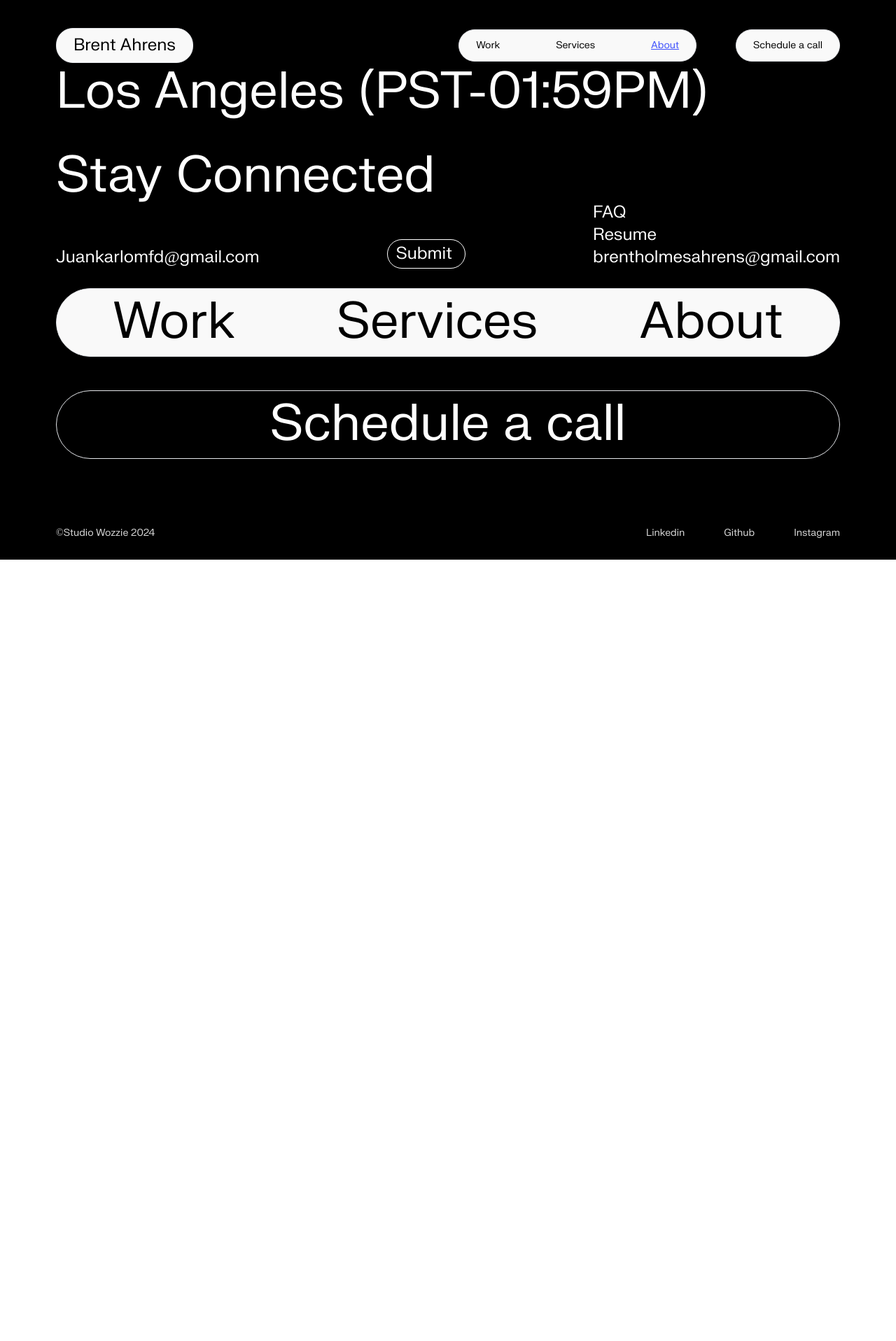
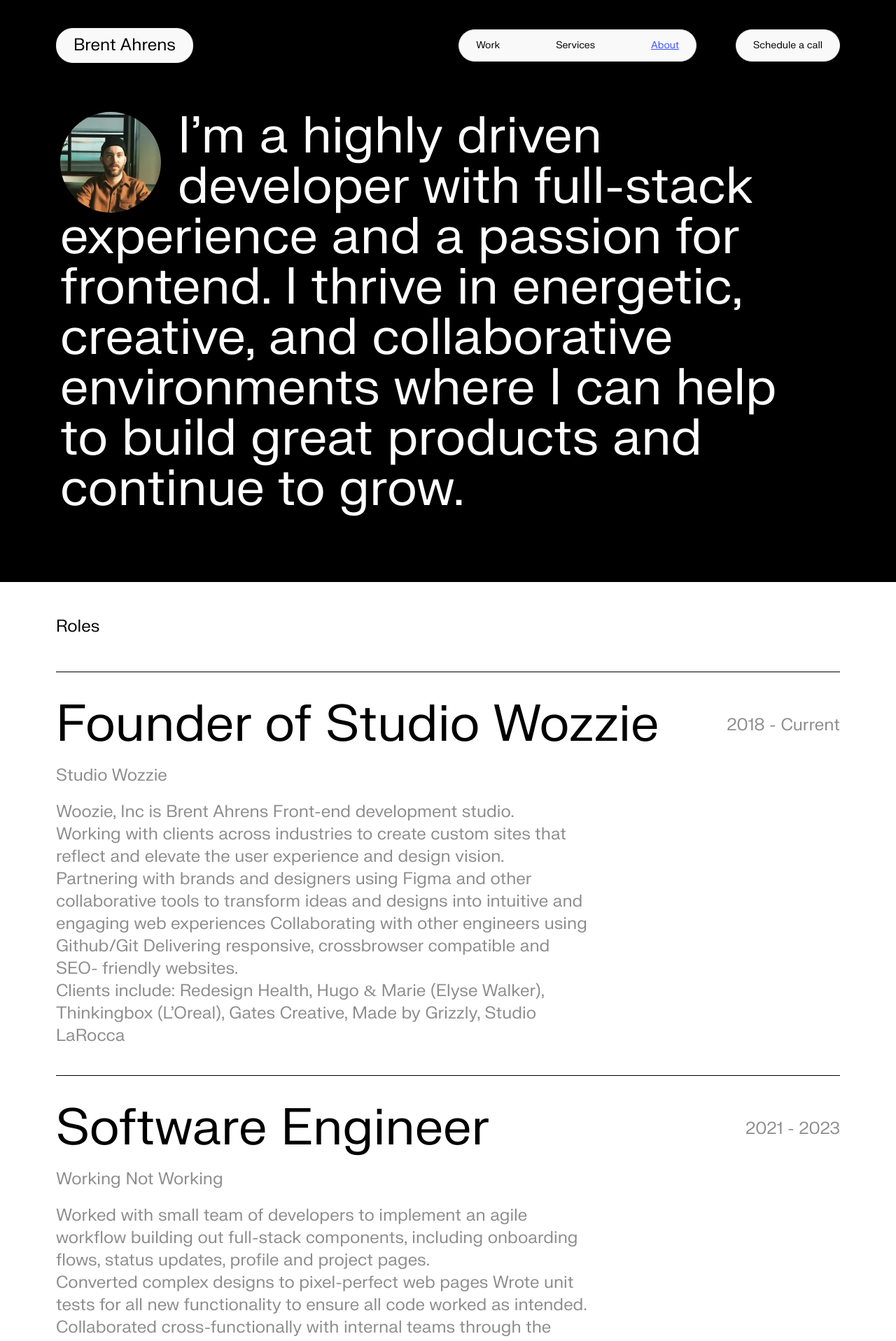
Before and after one commit to brentahrens1/brent-ahrens-portfolio-2024, a React (Create React App) app: page /about in a window 1280 px wide. Shown: the top 1917 px of the page at 70% size. Before the commit the page ends 800 px from the top, so only its background shows below. Built offline with nearby package versions, Linux system fonts and the light colour scheme.

Commit message:
add scroll to top function

```diff
--- a/src/App.tsx
+++ b/src/App.tsx
@@ -5,6 +5,7 @@ import Home from './components/pages/home';
 import Work from './components/pages/work';
 import CaseStudy from './components/pages/case-studies/CaseStudy';
 import Services from './components/pages/services';
+import About from './components/pages/about';
 import { Routes, Route } from "react-router-dom";
 
 function App() {
@@ -16,6 +17,7 @@ function App() {
         <Route path="/work" element={<Work />} />
         <Route path="/casestudy/:slug" element={<CaseStudy />} />
         <Route path="/services" element={<Services />} />
+        <Route path="/about" element={<About />} />
       </Routes>
       <Footer />
     </div>
--- /dev/null
+++ b/src/components/blocks/buttons/general-button.tsx
@@ -0,0 +1,14 @@
+type generalButtonProps = {
+  text: string,
+  url?: string
+}
+
+const GeneralButton = ({ text, url }: generalButtonProps) => {
+  return (
+    <div>
+
+    </div>
+  );
+};
+
+export default GeneralButton;
--- /dev/null
+++ b/src/components/pages/about.tsx
@@ -0,0 +1,41 @@
+import { workExperience } from "../../utils/work-experience";
+
+import profilePic from "../../assets/profile-pic.png";
+
+const About = () => {
+  return (
+    <div className="bg-black pt-40 flex justify-center items-center flex-col">
+      <div className="px-20 pb-24 bg-black after:clear-both after:table">
+        <div className="overflow-hidden h-36 w-36 rounded-full shrink-0 float-left mr-6">
+          <img className="w-full h-full object-cover" src={profilePic} alt="Brent Ahrens | Profile Pic" />
+        </div>
+        <p className="text-white text-7xl max-w-[1108px]">
+          I'm a highly driven developer with full-stack experience and a passion for frontend.
+          I thrive in energetic, creative, and collaborative environments where I can help to build great
+          products and continue to grow.
+        </p>
+      </div>
+      <div className="px-20 bg-white w-full">
+        <p className="text-2xl mb-12 pt-12">Roles</p>
+        {
+          workExperience.map(experience => {
+            return (
+              <div key={experience.title} className="py-10 border-t border-black">
+                <div className="flex items-center justify-between">
+                  <h1 className="text-7xl">{experience.title}</h1>
+                  <p className="text-2xl text-projectSubText">{experience.years}</p>
+                </div>
+                <p className="text-2xl text-projectSubText mt-5">{experience.company}</p>
+                <div className="text-2xl text-projectSubText mt-5 max-w-3xl">
+                  {experience.description}
+                </div>
+              </div>
+            )
+          })
+        }
+      </div>
+    </div>
+  );
+};
+
+export default About;
--- a/src/components/pages/services.tsx
+++ b/src/components/pages/services.tsx
@@ -1,9 +1,11 @@
 import ServicesSection from "../sections/services";
+import Faq from "../sections/faq";
 
 const Services = () => {
   return (
     <div className="pt-52 bg-black">
       <ServicesSection />
+      <Faq />
     </div>
   );
 };
--- a/src/components/partials/footer/footer.tsx
+++ b/src/components/partials/footer/footer.tsx
@@ -1,3 +1,5 @@
+import { Link } from "react-router-dom";
+
 const Footer = () => {
   return (
     <footer className="h-screen w-full bg-black px-20 pt-24 pb-10 flex items-center justify-center">
@@ -18,16 +20,16 @@ const Footer = () => {
           </div>
         </div>
         <div>
-          <div className="flex items-center justify-between gap-20 py-3 border rounded-full px-20 bg-offwhite cursor-pointer">
-            <div>
+          <div className="flex items-center justify-between gap-20 border rounded-full px-20 bg-offwhite cursor-pointer">
+            <Link to="/work" className="py-3">
               <p className="text-7xl text-black">Work</p>
-            </div>
-            <div>
+            </Link>
+            <Link to="/services" className="py-3">
               <p className="text-7xl text-black">Services</p>
-            </div>
-            <div>
+            </Link>
+            <Link to="/about" className="py-3">
               <p className="text-7xl text-black">About</p>
-            </div>
+            </Link>
           </div>
           <div className="flex justify-center items-center gap-20 py-3 border-cta rounded-full px-20 bg-black cursor-pointer mt-12">
             <div className="text-center">
@@ -39,9 +41,8 @@ const Footer = () => {
               <p className="text-sm text-lightgray">©Studio Wozzie 2024</p>
             </div>
             <div className="flex items-center gap-14">
-              <p className="text-sm text-lightgray">Linkedin</p>
-              <p className="text-sm text-lightgray">Github</p>
-              <p className="text-sm text-lightgray">Instagram</p>
+              <Link to="https://www.linkedin.com/in/brenthahrens/" target="_blank" className="text-sm text-lightgray">Linkedin</Link>
+              <Link to="https://github.com/brentahrens1" className="text-sm text-lightgray">Github</Link>
             </div>
           </div>
         </div>
--- /dev/null
+++ b/src/components/sections/faq.tsx
@@ -0,0 +1,58 @@
+import { useState } from "react";
+import { faq } from "../../utils/faq";
+
+const Faq = () => {
+  const [isQuestionClicked, setIsQuestionClicked] = useState<boolean>(false);
+  const [indexClicked, setIndexClicked] = useState<number | null>(null);
+
+  return (
+    <div className="bg-white py-20 px-20 flex flex-col gap-24">
+      {
+        faq.map((question, id) => {
+          return (
+            <div key={id}>
+              <p className="text-2xl m-6">{question.title}</p>
+              <div className="flex items-center gap-6">
+                {
+                  question.question.map((q, id) => {
+                    return (
+                      <div
+                        onClick={() => setIsQuestionClicked(!isQuestionClicked)}
+                        key={id}
+                        className={`px-6 py-3 border drop-shadow-button rounded-full cursor-pointer
+                          transition-all duration-200 ease-in-out hover:underline
+                          ${isQuestionClicked ? 'bg-nightblue text-white hover:text-white' : 'bg-offwhite text-black hover:text-nightblue'}`}
+                      >
+                        <p className="text-2xl">{q}</p>
+                      </div>
+                    )
+                  })
+                }
+              </div>
+              <div className="items-center bg-black hidden">
+                {
+                  question.answers.map((a, id) => {
+                    return (
+                      <div
+                        key={id}
+                        className="px-6 py-3 transition-all duration-200 ease-in-out hover:text-nightblue hover:underline">
+                        {
+                          id === indexClicked ?
+                          <p className="text-2xl text-white">{a}</p>
+                          :
+                          null
+                        }
+                      </div>
+                    )
+                  })
+                }
+              </div>
+            </div>
+          )
+        })
+      }
+    </div>
+  );
+};
+
+export default Faq;
--- a/src/components/sections/site-header.tsx
+++ b/src/components/sections/site-header.tsx
@@ -1,19 +1,23 @@
+import { Link } from "react-router-dom";
+
 const SiteHeader = () => {
   return (
     <div className="w-full flex items-center justify-center h-screen px-20">
       <p className="text-7xl leading-86 text-left w-full">
         Front-End developer, living<br/> in Los Angeles (PST-01:59PM)<br/> creating and build functional<br/>
-        <span
+        <Link
+          to="/work"
           className="border drop-shadow-button rounded-full px-7 py-1 mr-6 transition-all duration-200
           ease-in-out hover:text-nightblue hover:underline bg-offwhite cursor-pointer">
           websites
-        </span>
+        </Link>
         with trusted
-        <span
+        <Link
+          to="/services"
           className="border drop-shadow-button rounded-full px-7 py-1 mx-6 bg-offwhite cursor-pointer
           transition-all duration-200 ease-in-out hover:text-nightblue hover:underline">
           Services
-        </span>
+        </Link>
       </p>
     </div>
   );
--- a/src/index.tsx
+++ b/src/index.tsx
@@ -1,9 +1,20 @@
 import React from 'react';
+import { useEffect } from 'react';
 import ReactDOM from 'react-dom/client';
 import './index.css';
 import App from './App';
 import reportWebVitals from './reportWebVitals';
-import { BrowserRouter } from 'react-router-dom';
+import { BrowserRouter, useLocation } from 'react-router-dom';
+
+function ScrollToTop() {
+  const location = useLocation();
+
+  useEffect(() => {
+      window.scrollTo(0, 0);
+  }, [location]);
+
+  return null;
+}
 
 const root = ReactDOM.createRoot(
   document.getElementById('root') as HTMLElement
@@ -11,6 +22,7 @@ const root = ReactDOM.createRoot(
 root.render(
   <React.StrictMode>
     <BrowserRouter>
+      <ScrollToTop />
       <App />
     </BrowserRouter>
   </React.StrictMode>
--- /dev/null
+++ b/src/utils/faq.js
@@ -0,0 +1,17 @@
+export const faq = [
+  {
+    title: "general",
+    question: ["Who is Brent Ahrens?", "How is he different?", "What unique about his approach?"],
+    answers: ["Who is Brent Ahrens answer", "How is he different answer", "What unique about his approach answer"]
+  },
+  {
+    title: "Finance",
+    question: ["Typical costs for project-based development?"],
+    answers: ["Typical costs for project-based development answer"]
+  },
+  {
+    title: "Development",
+    question: ["Specialized Technologies and platforms? ", "Working with existing features?"],
+    answers: ["Specialized Technologies and platforms answer", "Working with existing features answer"]
+  },
+];
--- a/src/utils/projects.js
+++ b/src/utils/projects.js
@@ -59,7 +59,7 @@ export const projects = [
     url: 'https://acehotel.com/',
     previewImageOne: testOne,
     previewImageTwo: testTwo,
-    bgColor: '#FFFFFF',
+    bgColor: '#B39474',
     slug: 'acehotel',
     tags: ['Vue Js', 'SASS'],
     featured: false,
--- /dev/null
+++ b/src/utils/work-experience.js
@@ -0,0 +1,30 @@
+export const workExperience = [
+  {
+    title: "Founder of Studio Wozzie",
+    company: "Studio Wozzie",
+    years: "2018 - Current",
+    description: <p>Woozie, Inc is Brent Ahrens Front-end development studio.<br/>
+        Working with clients across industries to create custom sites that reflect and elevate the user experience and design vision.<br/>
+        Partnering with brands and designers using Figma and other collaborative tools to transform ideas and designs into intuitive and engaging web experiences Collaborating with other engineers using Github/Git Delivering responsive, crossbrowser compatible and SEO- friendly websites.<br/>
+        Clients include: Redesign Health, Hugo & Marie (Elyse Walker), Thinkingbox (L'Oreal), Gates Creative, Made by Grizzly, Studio LaRocca
+      </p>
+  },
+  {
+    title: "Software Engineer",
+    company: "Working Not Working",
+    years: "2021 - 2023",
+    description: <p>Worked with small team of developers to implement an agile workflow building out full-stack components, including onboarding flows, status updates, profile and project pages.<br />
+        Converted complex designs to pixel-perfect web pages Wrote unit tests for all new functionality to ensure all code worked as intended.<br />
+        Collaborated cross-functionally with internal teams through the entire dev process from project kickoff, design, QA, deployment, and updates
+      </p>
+  },
+  {
+    title: "Web Developer",
+    company: "Atelier Ace",
+    years: "2021 - 2023",
+    description: <p>Assisted in building and maintaining the Ace Hotel website including all properties + blog.<br />
+        Built and managed 13 food and beverage websites, each with unique identity and branding.<br />
+        Worked closely with Design and Marketing teams Worked daily with ticketing systems to manage workflow and ensure on-time delivery of all assets
+      </p>
+  },
+]
```
Also changed, not shown: src/assets/profile-pic.png (added).
